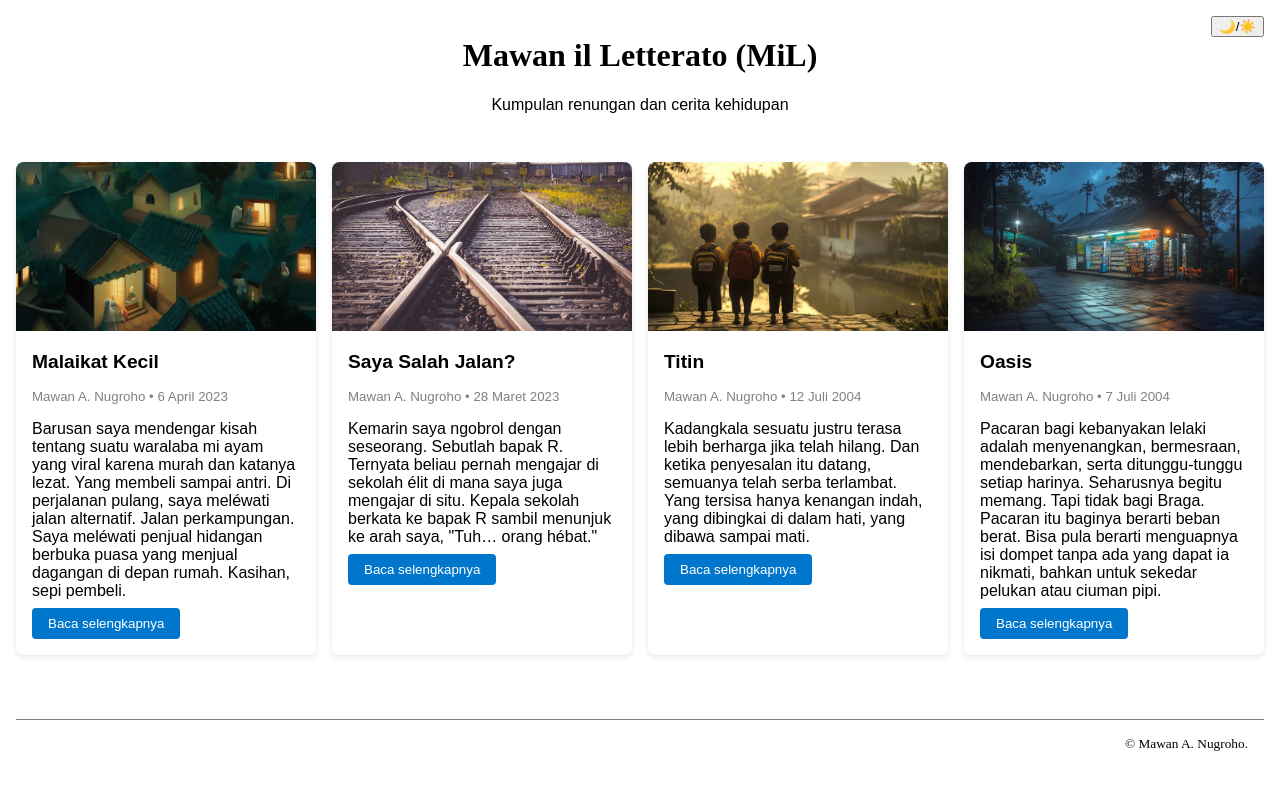
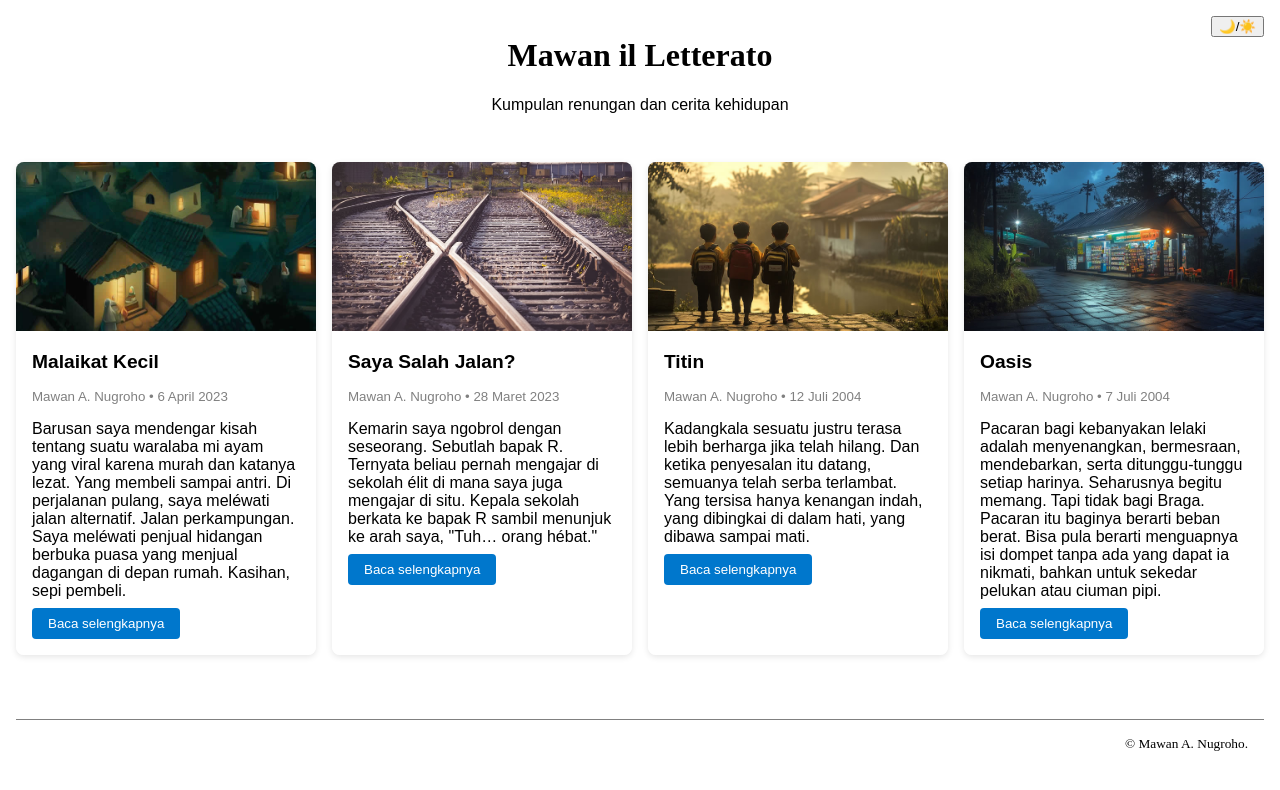
Before and after one commit to mawann/mawan.cms, a plain HTML site: page index.html in a window 1280 px wide. Drawn offline with Linux system fonts and the light colour scheme.

Commit message:
Update index.html

```diff
--- a/index.html
+++ b/index.html
@@ -132,7 +132,7 @@
     <button onclick="toggleMode()">🌙/☀️</button>
   </div>
   <header>
-    <h1>Mawan il Letterato (MiL)</h1>
+    <h1>Mawan il Letterato</h1>
     <p>Kumpulan renungan dan cerita kehidupan</p>
   </header>
   <main id="beranda" class="container"></main>
```
